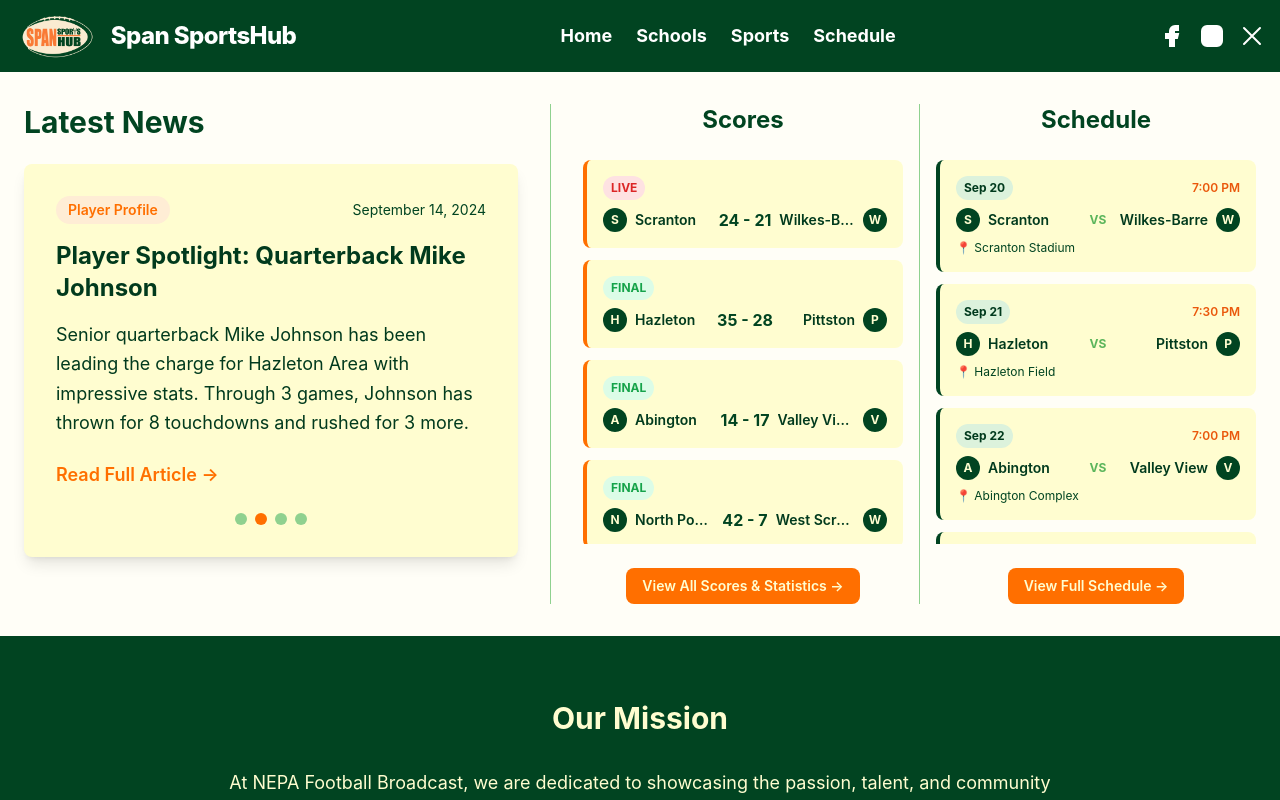
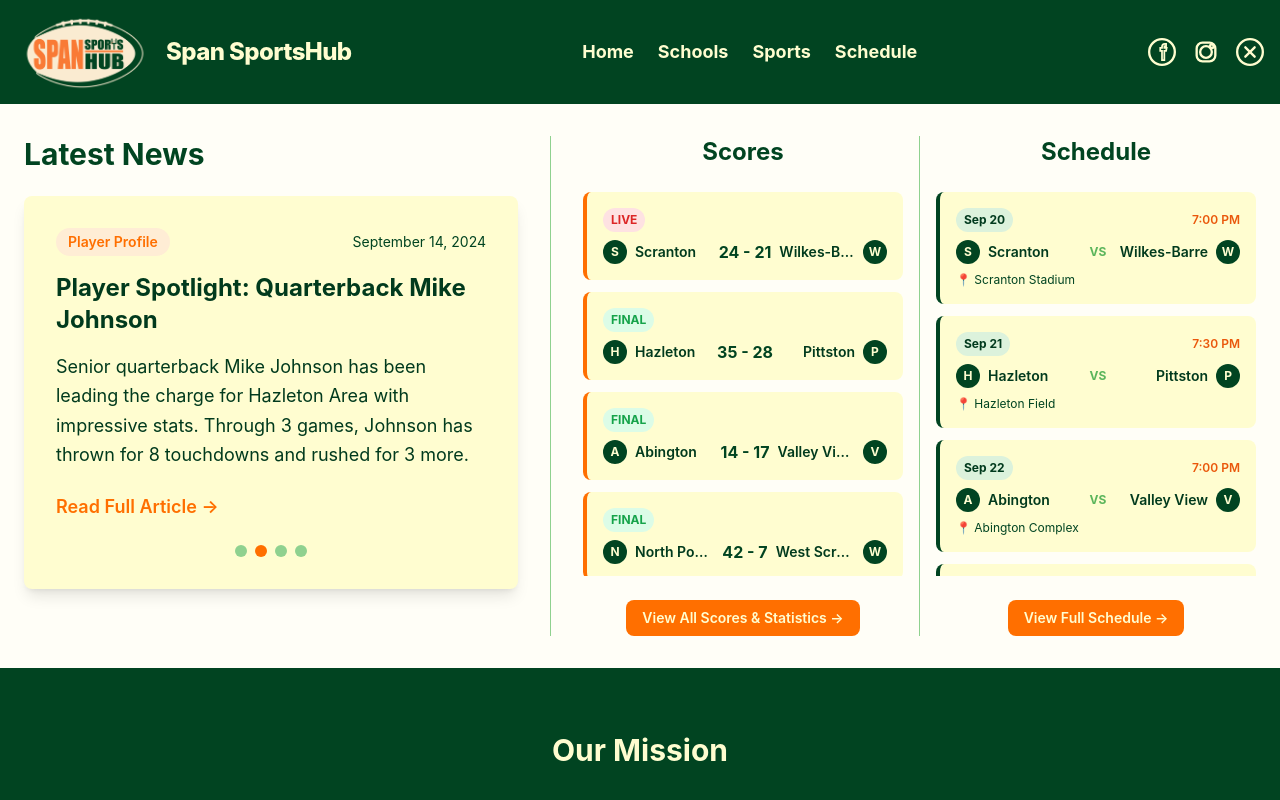
Before and after one commit to CoalValleyTech/nepa-frontend, a React (Vite) app: page / in a window 1280 px wide. Shown: the top 800 px of the page. Built offline with nearby package versions, Linux system fonts and the light colour scheme.

Commit message:
Update header

```diff
--- a/src/components/Header.tsx
+++ b/src/components/Header.tsx
@@ -51,8 +51,8 @@ const Header = () => {
       <div className="container mx-auto flex flex-col sm:flex-row items-center justify-between py-3 px-4">
         {/* Logo and Site Name */}
         <div className="flex items-center mb-2 sm:mb-0">
-          <img src="/span-logo.png" alt="Span SportsHub Logo" className="h-12 w-auto mr-3" />
-          <span className="text-2xl font-extrabold tracking-tight">Span SportsHub</span>
+          <img src="/span-logo.png" alt="Span SportsHub Logo" className="h-20 w-auto mr-3" />
+          <span className="text-2xl font-extrabold tracking-tight text-cream-100">Span SportsHub</span>
         </div>
         {/* Navigation */}
         <nav className="flex space-x-6 mb-2 sm:mb-0">
@@ -60,7 +60,7 @@ const Header = () => {
             <Link
               key={link.path}
               to={link.path}
-              className="text-lg font-bold hover:underline hover:text-green-200 transition-colors"
+              className="text-lg font-bold hover:underline text-cream-100 hover:text-secondary-300 transition-colors"
             >
               {link.label}
             </Link>
@@ -68,18 +68,43 @@ const Header = () => {
         </nav>
         {/* Social Icons */}
         <div className="flex space-x-4">
-          {socialLinks.map(link => (
-            <a
-              key={link.href}
-              href={link.href}
-              target="_blank"
-              rel="noopener noreferrer"
-              aria-label={link.label}
-              className="hover:text-green-200 transition-colors"
-            >
-              {link.icon}
-            </a>
-          ))}
+          <a
+            href="https://facebook.com"
+            target="_blank"
+            rel="noopener noreferrer"
+            aria-label="Facebook"
+            className="hover:text-secondary-300 text-cream-100 transition-colors"
+          >
+            <svg className="w-7 h-7" fill="none" viewBox="0 0 24 24" stroke="currentColor" strokeWidth={2}>
+              <circle cx="12" cy="12" r="11" stroke="currentColor" strokeWidth="2" fill="none" />
+              <path d="M15.5 8.5H14V7.5C14 7.22 14.22 7 14.5 7H15.5V5H14.5C13.12 5 12 6.12 12 7.5V8.5H10.5V11H12V19H14V11H15.5L16 8.5H14Z" stroke="currentColor" strokeWidth="1.5" fill="none" />
+            </svg>
+          </a>
+          <a
+            href="https://instagram.com"
+            target="_blank"
+            rel="noopener noreferrer"
+            aria-label="Instagram"
+            className="hover:text-secondary-300 text-cream-100 transition-colors"
+          >
+            <svg className="w-7 h-7" fill="none" viewBox="0 0 24 24" stroke="currentColor" strokeWidth={2}>
+              <rect x="4" y="4" width="16" height="16" rx="5" stroke="currentColor" strokeWidth="2" fill="none" />
+              <circle cx="12" cy="12" r="5" stroke="currentColor" strokeWidth="2" fill="none" />
+              <circle cx="17" cy="7" r="1.5" stroke="currentColor" strokeWidth="2" fill="none" />
+            </svg>
+          </a>
+          <a
+            href="https://x.com"
+            target="_blank"
+            rel="noopener noreferrer"
+            aria-label="X"
+            className="hover:text-secondary-300 text-cream-100 transition-colors"
+          >
+            <svg className="w-7 h-7" fill="none" viewBox="0 0 24 24" stroke="currentColor" strokeWidth={2}>
+              <circle cx="12" cy="12" r="11" stroke="currentColor" strokeWidth="2" fill="none" />
+              <path d="M8 8L16 16M16 8L8 16" stroke="currentColor" strokeWidth="2" strokeLinecap="round" />
+            </svg>
+          </a>
         </div>
 
         {/* Mobile menu button - Only show on mobile, positioned to not interfere with logo */}
```
